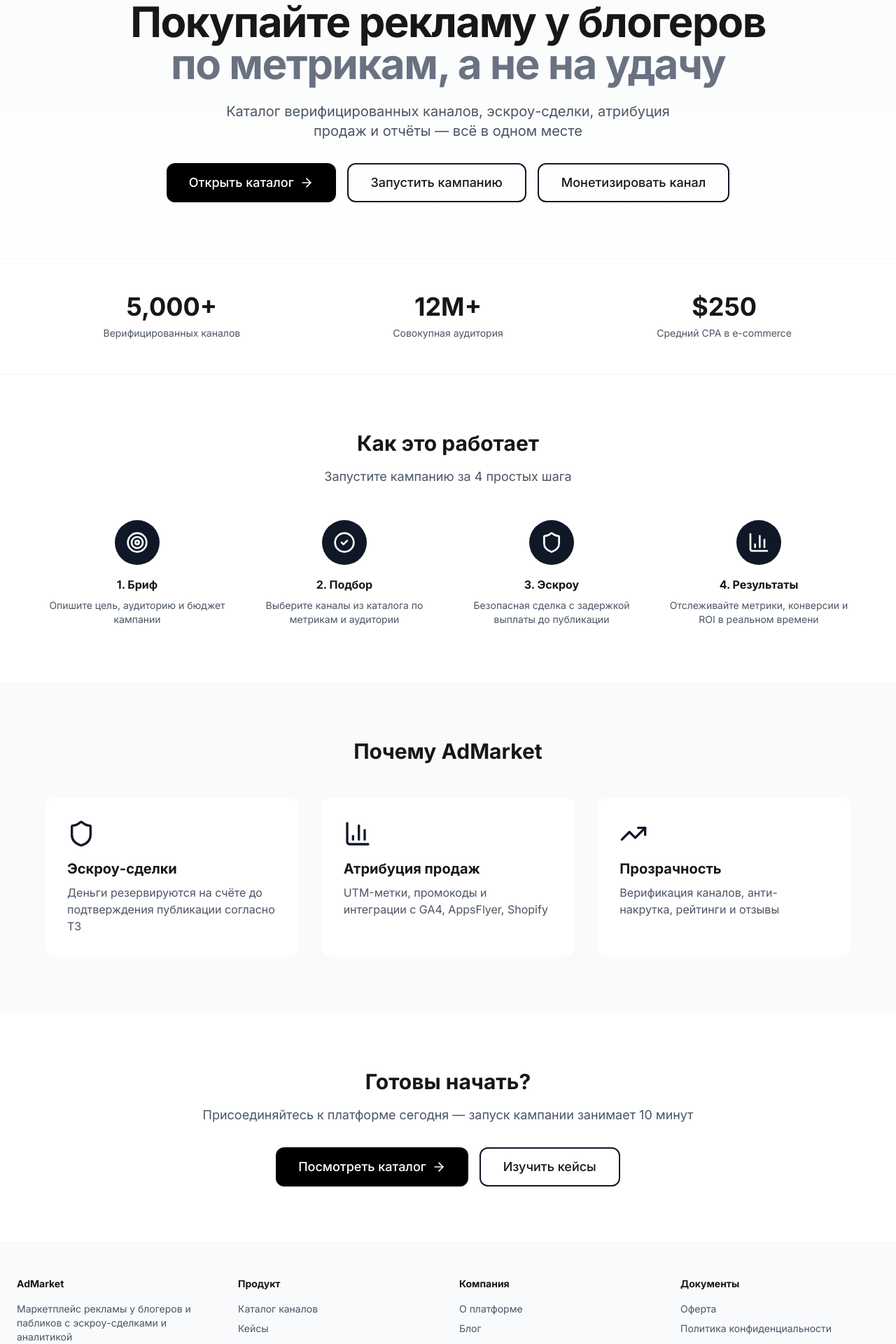
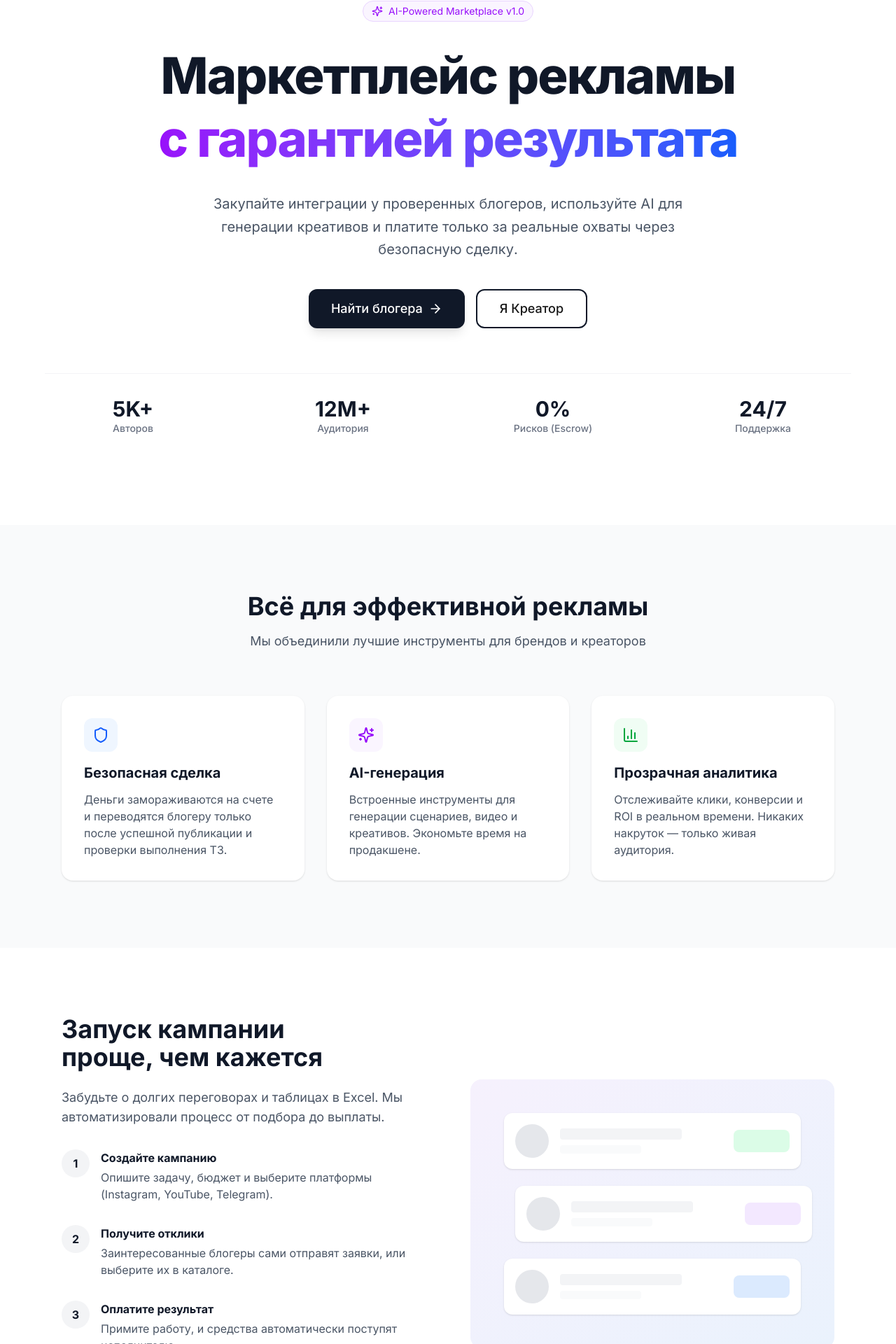
Before and after one commit to Christiangrandcrue/admarket, a Next.js app: page / in a window 1280 px wide. Shown: the part 196-2116 px from the top of the page at 70% size. Built offline with nearby package versions, Linux system fonts and the light colour scheme; no server answers.

Commit message:
feat: Redesign Landing Page with Modern UI

```diff
--- a/app/page.tsx
+++ b/app/page.tsx
@@ -6,176 +6,224 @@ import {
   Target,
   Shield,
   BarChart3,
-  Clock,
   CheckCircle2,
-  TrendingUp
+  TrendingUp,
+  Zap,
+  Users,
+  Globe2,
+  Sparkles
 } from 'lucide-react'
 
 export default function HomePage() {
   return (
-    <div className="flex flex-col">
+    <div className="flex flex-col min-h-screen overflow-hidden">
+
       {/* Hero Section */}
-      <section className="bg-gradient-to-b from-gray-50 to-white px-6 py-20">
-        <div className="mx-auto max-w-6xl text-center">
-          <Badge className="mb-6" variant="default">
-            Запуск MVP · 2025
-          </Badge>
-          <h1 className="mb-6 text-5xl font-bold tracking-tight md:text-6xl">
-            Покупайте рекламу у блогеров
-            <br />
-            <span className="text-gray-500">по метрикам, а не на удачу</span>
+      <section className="relative px-6 py-24 lg:py-32 overflow-hidden bg-white">
+        {/* Abstract Background */}
+        <div className="absolute inset-0 -z-10 h-full w-full bg-white bg-[radial-gradient(#e5e7eb_1px,transparent_1px)] [background-size:16px_16px] [mask-image:radial-gradient(ellipse_50%_50%_at_50%_50%,#000_70%,transparent_100%)]"></div>
+        <div className="absolute top-0 right-0 -z-10 h-[500px] w-[500px] rounded-full bg-purple-100 opacity-50 blur-3xl filter"></div>
+        <div className="absolute bottom-0 left-0 -z-10 h-[500px] w-[500px] rounded-full bg-blue-100 opacity-50 blur-3xl filter"></div>
+
+        <div className="mx-auto max-w-6xl text-center relative z-10">
+          <div className="inline-flex items-center rounded-full border border-purple-200 bg-purple-50 px-3 py-1 text-sm text-purple-600 mb-8">
+            <Sparkles className="mr-2 h-4 w-4" />
+            <span>AI-Powered Marketplace v1.0</span>
+          </div>
+
+          <h1 className="mb-8 text-5xl font-extrabold tracking-tight text-gray-900 md:text-7xl lg:leading-tight">
+            Маркетплейс рекламы <br />
+            <span className="text-transparent bg-clip-text bg-gradient-to-r from-purple-600 to-blue-600">
+              с гарантией результата
+            </span>
           </h1>
-          <p className="mx-auto mb-8 max-w-2xl text-xl text-gray-600">
-            Каталог верифицированных каналов, эскроу-сделки, атрибуция продаж и отчёты — всё в одном месте
+
+          <p className="mx-auto mb-10 max-w-2xl text-xl text-gray-600 leading-relaxed">
+            Закупайте интеграции у проверенных блогеров, используйте AI для генерации креативов и платите только за реальные охваты через безопасную сделку.
           </p>
+
           <div className="flex flex-col items-center justify-center gap-4 sm:flex-row">
-            <Button size="lg" asChild>
+            <Button size="lg" className="h-12 px-8 text-base bg-gray-900 hover:bg-gray-800 shadow-lg hover:shadow-xl transition-all duration-300" asChild>
               <Link href="/catalog">
-                Открыть каталог <ArrowRight className="ml-2" size={20} />
+                Найти блогера <ArrowRight className="ml-2 h-5 w-5" />
               </Link>
             </Button>
-            <Button size="lg" variant="outline" asChild>
-              <Link href="/auth/register?role=advertiser">
-                Запустить кампанию
-              </Link>
-            </Button>
-            <Button size="lg" variant="outline" asChild>
+            <Button size="lg" variant="outline" className="h-12 px-8 text-base border-gray-300 hover:bg-gray-50 hover:text-gray-900" asChild>
               <Link href="/auth/register?role=creator">
-                Монетизировать канал
+                Я Креатор
               </Link>
             </Button>
           </div>
-        </div>
-      </section>
 
-      {/* Social Proof */}
-      <section className="border-y border-gray-100 bg-white px-6 py-12">
-        <div className="mx-auto max-w-6xl">
-          <div className="grid gap-8 text-center md:grid-cols-3">
+          {/* Stats Strip */}
+          <div className="mt-16 grid grid-cols-2 gap-8 border-t border-gray-100 pt-8 md:grid-cols-4 lg:gap-12">
             <div>
-              <div className="mb-2 text-4xl font-bold">5,000+</div>
-              <div className="text-sm text-gray-600">Верифицированных каналов</div>
+              <div className="text-3xl font-bold text-gray-900">5K+</div>
+              <div className="text-sm font-medium text-gray-500">Авторов</div>
             </div>
             <div>
-              <div className="mb-2 text-4xl font-bold">12M+</div>
-              <div className="text-sm text-gray-600">Совокупная аудитория</div>
+              <div className="text-3xl font-bold text-gray-900">12M+</div>
+              <div className="text-sm font-medium text-gray-500">Аудитория</div>
             </div>
             <div>
-              <div className="mb-2 text-4xl font-bold">$250</div>
-              <div className="text-sm text-gray-600">Средний CPA в e-commerce</div>
+              <div className="text-3xl font-bold text-gray-900">0%</div>
+              <div className="text-sm font-medium text-gray-500">Рисков (Escrow)</div>
+            </div>
+            <div>
+              <div className="text-3xl font-bold text-gray-900">24/7</div>
+              <div className="text-sm font-medium text-gray-500">Поддержка</div>
             </div>
           </div>
         </div>
       </section>
 
-      {/* How It Works */}
-      <section className="px-6 py-20">
-        <div className="mx-auto max-w-6xl">
-          <div className="mb-12 text-center">
-            <h2 className="mb-4 text-3xl font-bold">Как это работает</h2>
-            <p className="text-lg text-gray-600">Запустите кампанию за 4 простых шага</p>
+      {/* Features Grid */}
+      <section className="py-24 bg-gray-50">
+        <div className="mx-auto max-w-6xl px-6">
+          <div className="mb-16 text-center">
+            <h2 className="text-3xl font-bold text-gray-900 sm:text-4xl">Всё для эффективной рекламы</h2>
+            <p className="mt-4 text-lg text-gray-600">Мы объединили лучшие инструменты для брендов и креаторов</p>
           </div>
 
-          <div className="grid gap-8 md:grid-cols-4">
-            <div className="text-center">
-              <div className="mx-auto mb-4 flex h-16 w-16 items-center justify-center rounded-full bg-gray-900 text-white">
-                <Target size={32} />
+          <div className="grid gap-8 md:grid-cols-3">
+            {/* Card 1 */}
+            <div className="group relative overflow-hidden rounded-2xl bg-white p-8 shadow-sm transition-all hover:-translate-y-1 hover:shadow-md">
+              <div className="mb-4 inline-flex h-12 w-12 items-center justify-center rounded-xl bg-blue-50 text-blue-600 group-hover:bg-blue-600 group-hover:text-white transition-colors">
+                <Shield className="h-6 w-6" />
               </div>
-              <h3 className="mb-2 font-bold">1. Бриф</h3>
-              <p className="text-sm text-gray-600">
-                Опишите цель, аудиторию и бюджет кампании
+              <h3 className="mb-3 text-xl font-bold text-gray-900">Безопасная сделка</h3>
+              <p className="text-gray-600">
+                Деньги замораживаются на счете и переводятся блогеру только после успешной публикации и проверки выполнения ТЗ.
               </p>
             </div>
 
-            <div className="text-center">
-              <div className="mx-auto mb-4 flex h-16 w-16 items-center justify-center rounded-full bg-gray-900 text-white">
-                <CheckCircle2 size={32} />
+            {/* Card 2 */}
+            <div className="group relative overflow-hidden rounded-2xl bg-white p-8 shadow-sm transition-all hover:-translate-y-1 hover:shadow-md">
+              <div className="mb-4 inline-flex h-12 w-12 items-center justify-center rounded-xl bg-purple-50 text-purple-600 group-hover:bg-purple-600 group-hover:text-white transition-colors">
+                <Sparkles className="h-6 w-6" />
               </div>
-              <h3 className="mb-2 font-bold">2. Подбор</h3>
-              <p className="text-sm text-gray-600">
-                Выберите каналы из каталога по метрикам и аудитории
+              <h3 className="mb-3 text-xl font-bold text-gray-900">AI-генерация</h3>
+              <p className="text-gray-600">
+                Встроенные инструменты для генерации сценариев, видео и креативов. Экономьте время на продакшене.
               </p>
             </div>
 
-            <div className="text-center">
-              <div className="mx-auto mb-4 flex h-16 w-16 items-center justify-center rounded-full bg-gray-900 text-white">
-                <Shield size={32} />
+            {/* Card 3 */}
+            <div className="group relative overflow-hidden rounded-2xl bg-white p-8 shadow-sm transition-all hover:-translate-y-1 hover:shadow-md">
+              <div className="mb-4 inline-flex h-12 w-12 items-center justify-center rounded-xl bg-green-50 text-green-600 group-hover:bg-green-600 group-hover:text-white transition-colors">
+                <BarChart3 className="h-6 w-6" />
               </div>
-              <h3 className="mb-2 font-bold">3. Эскроу</h3>
-              <p className="text-sm text-gray-600">
-                Безопасная сделка с задержкой выплаты до публикации
-              </p>
-            </div>
-
-            <div className="text-center">
-              <div className="mx-auto mb-4 flex h-16 w-16 items-center justify-center rounded-full bg-gray-900 text-white">
-                <BarChart3 size={32} />
-              </div>
-              <h3 className="mb-2 font-bold">4. Результаты</h3>
-              <p className="text-sm text-gray-600">
-                Отслеживайте метрики, конверсии и ROI в реальном времени
+              <h3 className="mb-3 text-xl font-bold text-gray-900">Прозрачная аналитика</h3>
+              <p className="text-gray-600">
+                Отслеживайте клики, конверсии и ROI в реальном времени. Никаких накруток — только живая аудитория.
               </p>
             </div>
           </div>
         </div>
       </section>
 
-      {/* Features */}
-      <section className="bg-gray-50 px-6 py-20">
-        <div className="mx-auto max-w-6xl">
-          <div className="mb-12 text-center">
-            <h2 className="mb-4 text-3xl font-bold">Почему AdMarket</h2>
-          </div>
+      {/* Steps Section */}
+      <section className="py-24 bg-white">
+        <div className="mx-auto max-w-6xl px-6">
+          <div className="grid gap-16 lg:grid-cols-2 lg:items-center">
+            <div>
+              <h2 className="mb-6 text-3xl font-bold text-gray-900 sm:text-4xl">
+                Запуск кампании <br /> проще, чем кажется
+              </h2>
+              <p className="mb-8 text-lg text-gray-600">
+                Забудьте о долгих переговорах и таблицах в Excel. Мы автоматизировали процесс от подбора до выплаты.
+              </p>
 
-          <div className="grid gap-8 md:grid-cols-3">
-            <div className="rounded-2xl bg-white p-8">
-              <Shield className="mb-4 text-gray-900" size={40} />
-              <h3 className="mb-2 text-xl font-bold">Эскроу-сделки</h3>
-              <p className="text-gray-600">
-                Деньги резервируются на счёте до подтверждения публикации согласно ТЗ
-              </p>
+              <div className="space-y-8">
+                <div className="flex gap-4">
+                  <div className="flex h-10 w-10 shrink-0 items-center justify-center rounded-full bg-gray-100 font-bold text-gray-900">1</div>
+                  <div>
+                    <h4 className="mb-1 font-bold text-gray-900">Создайте кампанию</h4>
+                    <p className="text-gray-600">Опишите задачу, бюджет и выберите платформы (Instagram, YouTube, Telegram).</p>
+                  </div>
+                </div>
+                <div className="flex gap-4">
+                  <div className="flex h-10 w-10 shrink-0 items-center justify-center rounded-full bg-gray-100 font-bold text-gray-900">2</div>
+                  <div>
+                    <h4 className="mb-1 font-bold text-gray-900">Получите отклики</h4>
+                    <p className="text-gray-600">Заинтересованные блогеры сами отправят заявки, или выберите их в каталоге.</p>
+                  </div>
+                </div>
+                <div className="flex gap-4">
+                  <div className="flex h-10 w-10 shrink-0 items-center justify-center rounded-full bg-gray-100 font-bold text-gray-900">3</div>
+                  <div>
+                    <h4 className="mb-1 font-bold text-gray-900">Оплатите результат</h4>
+                    <p className="text-gray-600">Примите работу, и средства автоматически поступят исполнителю.</p>
+                  </div>
+                </div>
+              </div>
+
+              <div className="mt-10">
+                 <Button asChild>
+                   <Link href="/auth/register?role=advertiser">Начать сейчас</Link>
+                 </Button>
+              </div>
             </div>
 
-            <div className="rounded-2xl bg-white p-8">
-              <BarChart3 className="mb-4 text-gray-900" size={40} />
-              <h3 className="mb-2 text-xl font-bold">Атрибуция продаж</h3>
-              <p className="text-gray-600">
-                UTM-метки, промокоды и интеграции с GA4, AppsFlyer, Shopify
-              </p>
-            </div>
-
-            <div className="rounded-2xl bg-white p-8">
-              <TrendingUp className="mb-4 text-gray-900" size={40} />
-              <h3 className="mb-2 text-xl font-bold">Прозрачность</h3>
-              <p className="text-gray-600">
-                Верификация каналов, анти-накрутка, рейтинги и отзывы
-              </p>
+            {/* Visual Decoration */}
+            <div className="relative rounded-2xl bg-gray-50 p-8 lg:p-12">
+               <div className="absolute inset-0 bg-gradient-to-br from-purple-100/50 to-blue-100/50 rounded-2xl"></div>
+               <div className="relative z-10 space-y-6">
+                  {/* Mock Card 1 */}
+                  <div className="flex items-center gap-4 rounded-xl bg-white p-4 shadow-sm">
+                     <div className="h-12 w-12 rounded-full bg-gray-200"></div>
+                     <div className="flex-1 space-y-2">
+                        <div className="h-4 w-3/4 rounded bg-gray-100"></div>
+                        <div className="h-3 w-1/2 rounded bg-gray-50"></div>
+                     </div>
+                     <div className="h-8 w-20 rounded-lg bg-green-100"></div>
+                  </div>
+                  {/* Mock Card 2 */}
+                  <div className="flex items-center gap-4 rounded-xl bg-white p-4 shadow-sm translate-x-4">
+                     <div className="h-12 w-12 rounded-full bg-gray-200"></div>
+                     <div className="flex-1 space-y-2">
+                        <div className="h-4 w-3/4 rounded bg-gray-100"></div>
+                        <div className="h-3 w-1/2 rounded bg-gray-50"></div>
+                     </div>
+                     <div className="h-8 w-20 rounded-lg bg-purple-100"></div>
+                  </div>
+                  {/* Mock Card 3 */}
+                  <div className="flex items-center gap-4 rounded-xl bg-white p-4 shadow-sm">
+                     <div className="h-12 w-12 rounded-full bg-gray-200"></div>
+                     <div className="flex-1 space-y-2">
+                        <div className="h-4 w-3/4 rounded bg-gray-100"></div>
+                        <div className="h-3 w-1/2 rounded bg-gray-50"></div>
+                     </div>
+                     <div className="h-8 w-20 rounded-lg bg-blue-100"></div>
+                  </div>
+               </div>
             </div>
           </div>
         </div>
       </section>
 
       {/* CTA Section */}
-      <section className="px-6 py-20">
-        <div className="mx-auto max-w-4xl text-center">
-          <h2 className="mb-4 text-3xl font-bold">Готовы начать?</h2>
-          <p className="mb-8 text-lg text-gray-600">
-            Присоединяйтесь к платформе сегодня — запуск кампании занимает 10 минут
+      <section className="relative py-24 overflow-hidden">
+        <div className="absolute inset-0 bg-gray-900"></div>
+        <div className="absolute inset-0 bg-[url('https://grainy-gradients.vercel.app/noise.svg')] opacity-20"></div>
+        <div className="relative mx-auto max-w-4xl px-6 text-center z-10">
+          <h2 className="mb-6 text-3xl font-bold text-white sm:text-5xl">
+            Готовы масштабировать бизнес?
+          </h2>
+          <p className="mb-10 text-xl text-gray-300">
+            Присоединяйтесь к платформе, где бренды находят голос, а креаторы — достойную оплату.
           </p>
           <div className="flex flex-col items-center justify-center gap-4 sm:flex-row">
-            <Button size="lg" asChild>
-              <Link href="/catalog">
-                Посмотреть каталог <ArrowRight className="ml-2" size={20} />
-              </Link>
-            </Button>
-            <Button size="lg" variant="outline" asChild>
-              <Link href="/cases">
-                Изучить кейсы
-              </Link>
+            <Button size="lg" className="h-14 px-8 text-lg bg-white text-gray-900 hover:bg-gray-100" asChild>
+              <Link href="/auth/register">Создать аккаунт бесплатно</Link>
             </Button>
           </div>
+          <p className="mt-6 text-sm text-gray-500">
+            Никаких скрытых комиссий. Кредитная карта не требуется.
+          </p>
         </div>
       </section>
+
     </div>
   )
 }
```
